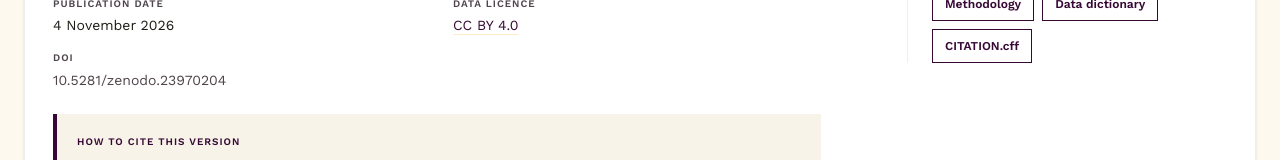
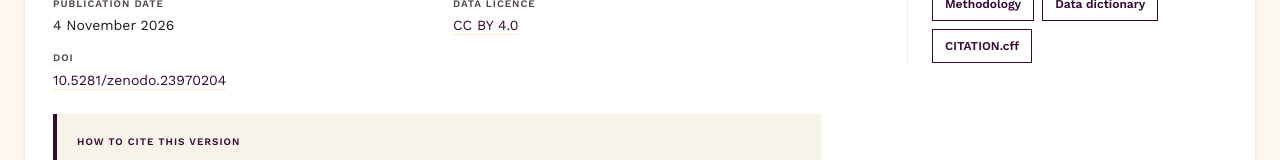
Before and after one commit to falcando/mexicomedieval, a Next.js app in the folder landing/: page /recursos/legislacion-indiana in a window 1280 px wide. Shown: the part 749-909 px from the top of the page. Built offline with nearby package versions, Linux system fonts and the light colour scheme; a web font is replaced by a local one.

Commit message:
fix(indian-law): link reserved Zenodo DOI

```diff
--- a/landing/views/indian-law-resource-page.tsx
+++ b/landing/views/indian-law-resource-page.tsx
@@ -334,8 +334,15 @@ export function IndianLawResourcePage() {
                 <dt className="font-label text-[10px] font-bold tracking-widest text-on-surface-variant uppercase">
                   {t("resources.indianLaw.doiLabel")}
                 </dt>
-                <dd className="mt-1 text-on-surface-variant">
-                  {t("resources.indianLaw.doiPending")}
+                <dd className="mt-1">
+                  <a
+                    href="https://doi.org/10.5281/zenodo.23970204"
+                    target="_blank"
+                    rel="noopener noreferrer"
+                    className="text-primary underline decoration-tertiary-fixed/60 underline-offset-4"
+                  >
+                    {t("resources.indianLaw.doiPending")}
+                  </a>
                 </dd>
               </div>
             </dl>
```
